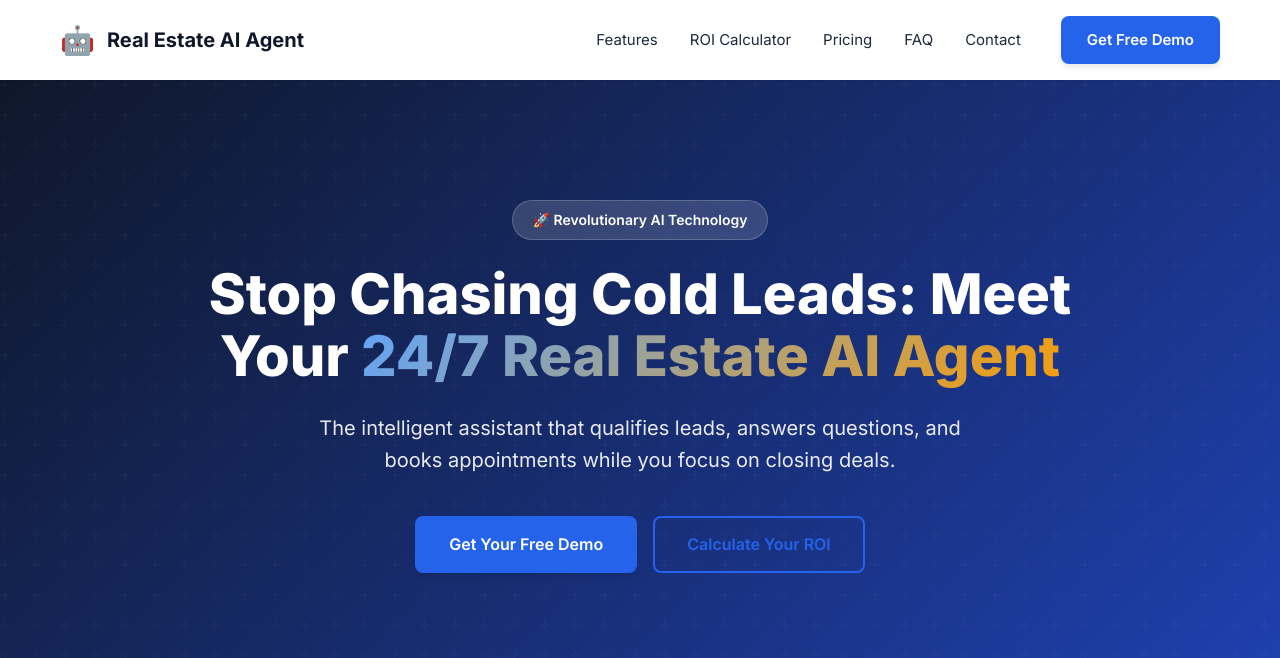
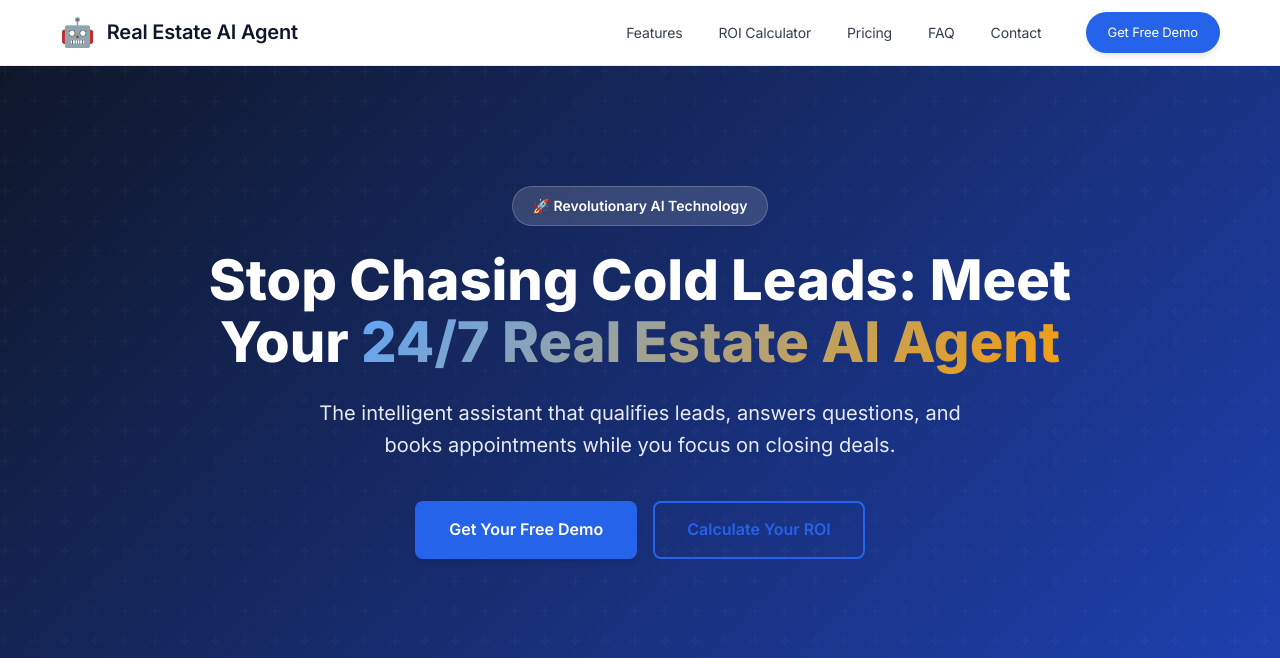
Before and after one commit to rubnawazqureshidev/real_estate_ai_agent, a PHP site: page / in a window 1280 px wide. Shown: the top 658 px of the page. Run offline with PHP 8.4, Linux system fonts and the light colour scheme.

Commit message:
Transform header to Apple-style transparent design with glassmorphism
Design changes:
- Transparent header with 72% white background opacity
- Backdrop blur (20px) with 180% saturation for frosted glass effect
- Subtle border-bottom for depth separation
- Enhanced scrolled state with 85% opacity and soft shadow
- Smooth cubic-bezier transitions for premium feel

Typography & spacing:
- Refined logo sizing (1.125rem) with tighter letter-spacing
- Lighter navigation links (font-weight 400) at 0.875rem
- Compact nav-wrapper padding (12px) for sleeker appearance
- Increased nav-item gap (36px) for breathing room
- Opacity-based hover effects instead of color changes

Button refinements:
- Pill-shaped header button (border-radius 980px)
- Smaller, refined sizing (8px/20px padding)
- Tighter font size (0.8125rem) with letter-spacing

Mobile enhancements:
- Translucent mobile menu with backdrop blur
- Refined overlay (48% black opacity with 10px blur)
- Consistent cubic-bezier easing across all transitions
- Maintained glassmorphism effect on mobile panel

Apple-inspired principles:
- Minimalist aesthetic with subtle depth
- Content visible through transparent header
- Premium frosted glass material design
- Refined typography with negative letter-spacing
- Smooth, intentional micro-interactions

```diff
--- a/style.css
+++ b/style.css
@@ -116,8 +116,11 @@ p {
 }
 
 .btn-header {
-    padding: 10px 24px;
-    font-size: 0.9375rem;
+    padding: 8px 20px;
+    font-size: 0.8125rem;
+    font-weight: 500;
+    letter-spacing: -0.01em;
+    border-radius: 980px;
 }
 
 /* ============================================
@@ -125,56 +128,61 @@ p {
    ============================================ */
 
 .header {
-    background: var(--bg-white);
-    box-shadow: var(--shadow-sm);
+    background: rgba(255, 255, 255, 0.72);
+    backdrop-filter: saturate(180%) blur(20px);
+    -webkit-backdrop-filter: saturate(180%) blur(20px);
+    border-bottom: 1px solid rgba(0, 0, 0, 0.08);
     position: sticky;
     top: 0;
     z-index: 1000;
-    transition: all 0.3s ease;
+    transition: all 0.3s cubic-bezier(0.4, 0, 0.2, 1);
 }
 
 .header.scrolled {
-    box-shadow: var(--shadow-md);
-    padding: 8px 0;
+    background: rgba(255, 255, 255, 0.85);
+    box-shadow: 0 1px 3px rgba(0, 0, 0, 0.12);
+    border-bottom-color: rgba(0, 0, 0, 0.12);
 }
 
 .nav-wrapper {
     display: flex;
     justify-content: space-between;
     align-items: center;
-    padding: 16px 0;
+    padding: 12px 0;
     position: relative;
+    max-width: 100%;
 }
 
 .logo {
     display: flex;
     align-items: center;
-    gap: 12px;
+    gap: 10px;
     text-decoration: none;
-    font-size: 1.25rem;
-    font-weight: 700;
-    color: var(--secondary-color);
-    transition: all 0.3s ease;
+    font-size: 1.125rem;
+    font-weight: 600;
+    color: var(--secondary-color);
+    transition: opacity 0.3s ease;
+    letter-spacing: -0.01em;
 }
 
 .logo:hover {
-    color: var(--primary-color);
-    transform: translateY(-1px);
+    opacity: 0.8;
 }
 
 .logo-icon {
-    font-size: 2rem;
+    font-size: 1.75rem;
     line-height: 1;
 }
 
 .logo-text {
     line-height: 1.2;
+    font-weight: 600;
 }
 
 .nav-menu {
     display: flex;
     align-items: center;
-    gap: 32px;
+    gap: 36px;
     list-style: none;
     margin: 0;
     padding: 0;
@@ -185,32 +193,18 @@ p {
 }
 
 .nav-link {
-    color: var(--text-dark);
+    color: rgba(30, 41, 59, 0.9);
     text-decoration: none;
-    font-weight: 500;
-    font-size: 0.9375rem;
-    transition: all 0.3s ease;
+    font-weight: 400;
+    font-size: 0.875rem;
+    transition: opacity 0.3s ease;
     position: relative;
-    padding: 8px 0;
-}
-
-.nav-link::after {
-    content: '';
-    position: absolute;
-    bottom: 0;
-    left: 0;
-    width: 0;
-    height: 2px;
-    background: var(--primary-color);
-    transition: width 0.3s ease;
+    padding: 6px 0;
+    letter-spacing: -0.01em;
 }
 
 .nav-link:hover {
-    color: var(--primary-color);
-}
-
-.nav-link:hover::after {
-    width: 100%;
+    opacity: 0.7;
 }
 
 .nav-item-cta {
@@ -260,11 +254,12 @@ p {
     left: 0;
     width: 100%;
     height: 100%;
-    background: rgba(15, 23, 42, 0.7);
-    backdrop-filter: blur(4px);
+    background: rgba(0, 0, 0, 0.48);
+    backdrop-filter: blur(10px);
+    -webkit-backdrop-filter: blur(10px);
     z-index: 999;
     opacity: 0;
-    transition: opacity 0.3s ease;
+    transition: opacity 0.3s cubic-bezier(0.4, 0, 0.2, 1);
 }
 
 .mobile-menu-overlay.active {
@@ -1115,13 +1110,15 @@ p {
         right: -100%;
         width: 280px;
         height: 100vh;
-        background: var(--bg-white);
-        box-shadow: var(--shadow-xl);
+        background: rgba(255, 255, 255, 0.95);
+        backdrop-filter: saturate(180%) blur(20px);
+        -webkit-backdrop-filter: saturate(180%) blur(20px);
+        box-shadow: -2px 0 12px rgba(0, 0, 0, 0.1);
         flex-direction: column;
         align-items: flex-start;
         padding: 80px 32px 32px;
         gap: 8px;
-        transition: right 0.3s ease;
+        transition: right 0.3s cubic-bezier(0.4, 0, 0.2, 1);
         overflow-y: auto;
         z-index: 1001;
     }
```
